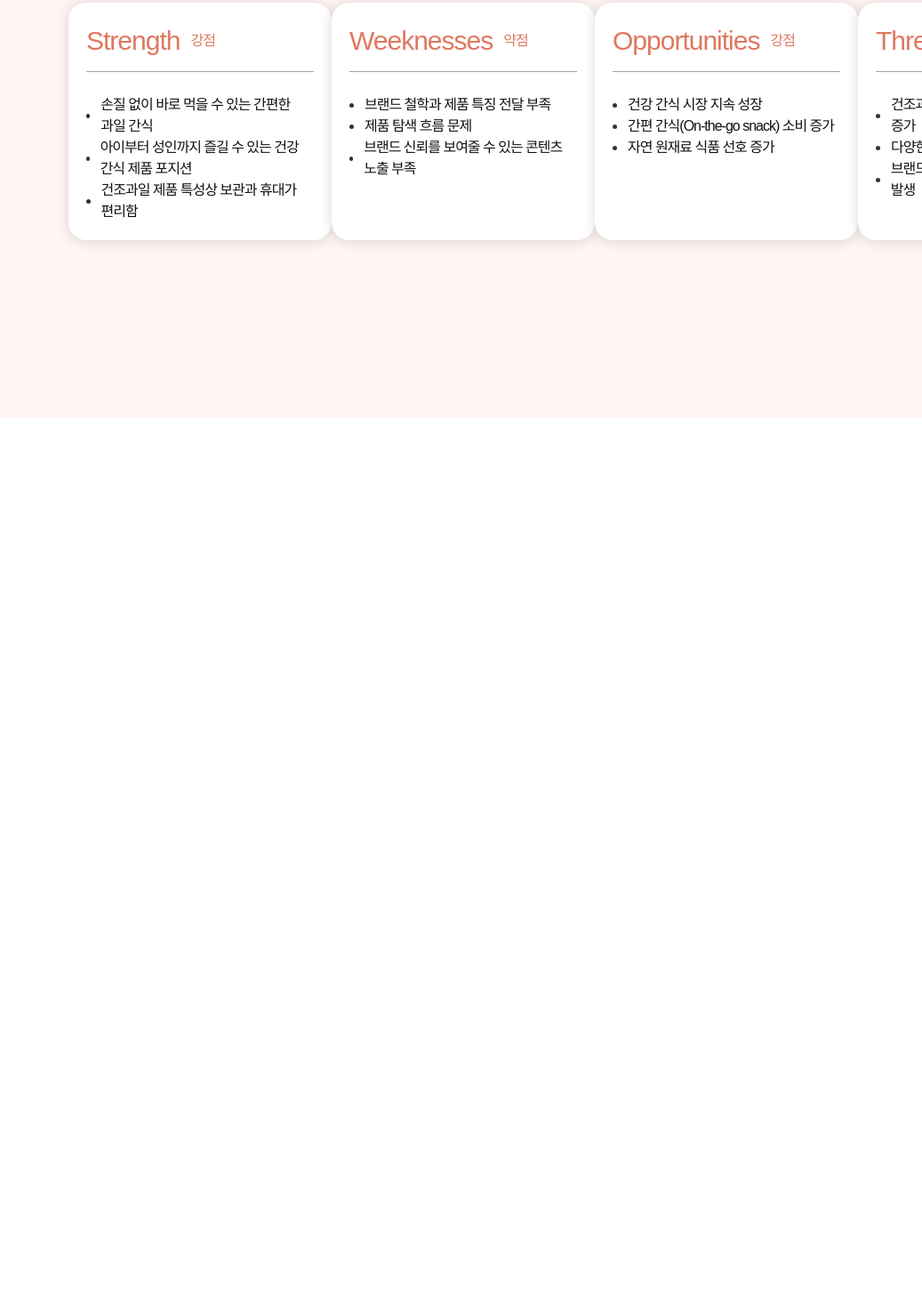
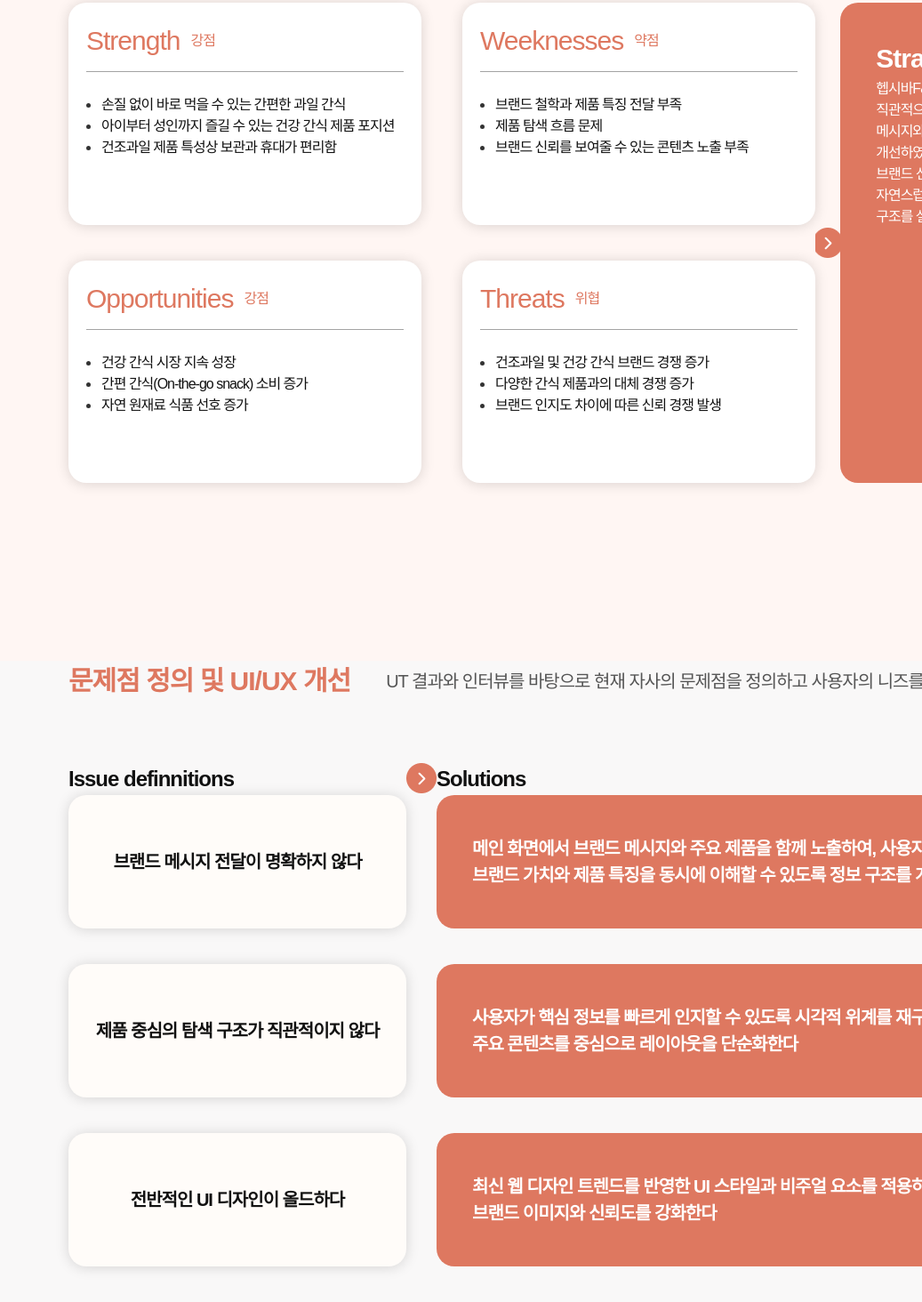
Before and after one commit to SarahOh92/portfolio2026, a plain HTML site: page project1page.html in a window 1280 px wide. Shown: the part 2759-4223 px from the top of the page at 89% size, without its empty margins (243-1280 px from the left). Before the commit the page ends 3229 px from the top, so only its background shows below. Drawn offline with Linux system fonts and the light colour scheme; a web font is replaced by a local one.

Commit message:
subpage_strategy 디자인 업데이트 및 subpage_solution html, css 작업

```diff
--- a/css/style.css
+++ b/css/style.css
@@ -196,13 +196,22 @@ ul li.active a::after,ul li a:hover::after{transform: scaleX(1);}
 .subpage_problem .subpage_problem__contentswrap .problem_item .problem_item__right .problem_item__contents{color: #333333;}
 
 .subpage_strategy{padding: 200px 0; background-color: #FFF6F3;}
-.subpage_strategy .subpage_strategy__contentswrap .subpage_strategy__swot{display: flex; flex-wrap: wrap;}
-.subpage_strategy .subpage_strategy__contentswrap .subpage_strategy__swot li{padding: 20px; background-color: #ffffff; border-radius: 20px; box-shadow: 0 1px 15px rgba(0, 0, 0, 0.15); width: 20%;}
+.subpage_strategy .subpage_strategy__contentswrap{display: flex; justify-content: space-between; align-items: center;}
+.subpage_strategy .subpage_strategy__contentswrap .subpage_strategy__swot{display: flex; flex-wrap: wrap; max-width: 840px; justify-content: space-between;}
+.subpage_strategy .subpage_strategy__contentswrap .subpage_strategy__swot li{padding: 20px; background-color: #ffffff; border-radius: 20px; box-shadow: 0 1px 15px rgba(0, 0, 0, 0.15); width: 42.5%; height: 210px;}
+.subpage_strategy .subpage_strategy__contentswrap .subpage_strategy__swot li:nth-child(-n+2){margin-bottom: 40px;}
 .subpage_strategy .subpage_strategy__contentswrap .subpage_strategy__swot .subpage_strategy__swot_top{display: flex; align-items: center; border-bottom: 1px solid #A3A3A3; padding-bottom: 12px;}
 .subpage_strategy .subpage_strategy__contentswrap .subpage_strategy__swot .subpage_strategy__swot_top .tit30{padding-right: 12px;}
 .subpage_strategy .subpage_strategy__contentswrap .subpage_strategy__swot li .subpage_strategy__swot_bottom{padding-top: 25px;}
 .subpage_strategy .subpage_strategy__contentswrap .subpage_strategy__swot li .subpage_strategy__swot_bottom .swot_bottom__item{display: flex; align-items: center;}
 .subpage_strategy .subpage_strategy__contentswrap .subpage_strategy__swot li .subpage_strategy__swot_bottom .swot_bottom__item::before{content: ''; width: 5px; height: 5px; background-color: #333333; border-radius: 50px; margin-right: 12px;}
+.subpage_strategy .subpage_strategy__contentswrap .arrow_wrap, .subpage_solution .subpage_solution__contentwrapper .arrow_wrap{content: ''; display: block; width: 34px; height: 34px; background-image: url(../img/sub_arrow__right.png); background-size: cover; background-position: center center; background-repeat: no-repeat;}
+.subpage_strategy .subpage_strategy__contentswrap .subpage_strategy__result{width: 400px; height: 460px; background-color: #DE7860; color: #ffffff; padding: 40px; border-radius: 20px;}
+
+.subpage_solution{background-color: #F9F8F8;}
+.subpage_solution .subpage_solution__contentwrapper{display: flex;}
+.subpage_solution .subpage_solution__contentwrapper .subpage_solution__definnitions .subpage_solution__definnitions_list li{background-color: #FFFCF9; border-radius: 20px; box-shadow: 0 1px 15px rgba(0, 0, 0, 0.15); width: 380px; height: 150px; margin-bottom: 40px; display: flex; align-items: center; justify-content: center;}
+.subpage_solution .subpage_solution__solutionswrapper .subpage_solution__solutions_list li{background-color: #DE7860; color: #ffffff; border-radius: 20px; width: 580px; height: 70px; display: flex; align-items: center; justify-content: center; padding: 40px; margin-bottom: 40px;}
 
 @media screen and (max-width:1199px){
     .side_nav_area{width: 17%;}
--- a/project1page.html
+++ b/project1page.html
@@ -173,7 +173,40 @@
                     </li>
                 </ul>
                 <div class="arrow_wrap"></div>
-                <div class="subpage_strategy__result"></div>
+                <div class="subpage_strategy__result">
+                    <div class="tit30 strong">Strategy</div>
+                    <div class="subpage_strategy__result_content">
+                        헵시바F&B의 브랜드 가치와 제품 특징을 사용자가 직관적으로 이해할 수 있도록 메인 화면에서 브랜드 메시지와 주요 제품을 동시에 확인할 수 있는 구조로 개선하였다. 또한 제품 특징과 원재료 정보를 강조하여 브랜드 신뢰를 높이고, 건강 간식이라는 브랜드 철학을 자연스럽게 전달할 수 있도록 스토리 중심의 콘텐츠 구조를 설계하였다.
+                    </div>
+                </div>
+            </div>
+        </div>
+    </div>
+
+    <div class="subpage_solution project1">
+        <div class="inner">
+            <div class="subpage__titlewrap">
+                <div class="subpage__tit tit30 strong point_color__orange">문제점 정의 및 UI/UX 개선</div>
+                <div class="subpage__txt tit20">UT 결과와 인터뷰를 바탕으로 현재 자사의 문제점을 정의하고 사용자의 니즈를 반영한 개선안을 도출합니다.</div>
+            </div>
+            <div class="subpage_solution__contentwrapper">
+                <div class="subpage_solution__definnitions">
+                    <div class="tit24 strong">Issue definnitions</div>
+                    <ul class="subpage_solution__definnitions_list">
+                        <li class="tit20 strong">브랜드 메시지 전달이 명확하지 않다</li>
+                        <li class="tit20 strong">제품 중심의 탐색 구조가 직관적이지 않다</li>
+                        <li class="tit20 strong">전반적인 UI 디자인이 올드하다</li>
+                    </ul>
+                </div>
+                <div class="arrow_wrap"></div>
+                <div class="subpage_solution__solutionswrapper">
+                    <div class="tit24 strong">Solutions</div>
+                    <ul class="subpage_solution__solutions_list">
+                        <li class="tit20 strong">메인 화면에서 브랜드 메시지와 주요 제품을 함께 노출하여, 사용자가 브랜드 가치와 제품 특징을 동시에 이해할 수 있도록 정보 구조를 개선한다</li>
+                        <li class="tit20 strong">사용자가 핵심 정보를 빠르게 인지할 수 있도록 시각적 위계를 재구성하고, 주요 콘텐츠를 중심으로 레이아웃을 단순화한다</li>
+                        <li class="tit20 strong">최신 웹 디자인 트렌드를 반영한 UI 스타일과 비주얼 요소를 적용하여 브랜드 이미지와 신뢰도를 강화한다</li>
+                    </ul>
+                </div>
             </div>
         </div>
     </div>
```
Also changed, not shown: img/sub_arrow__right.png (added).
